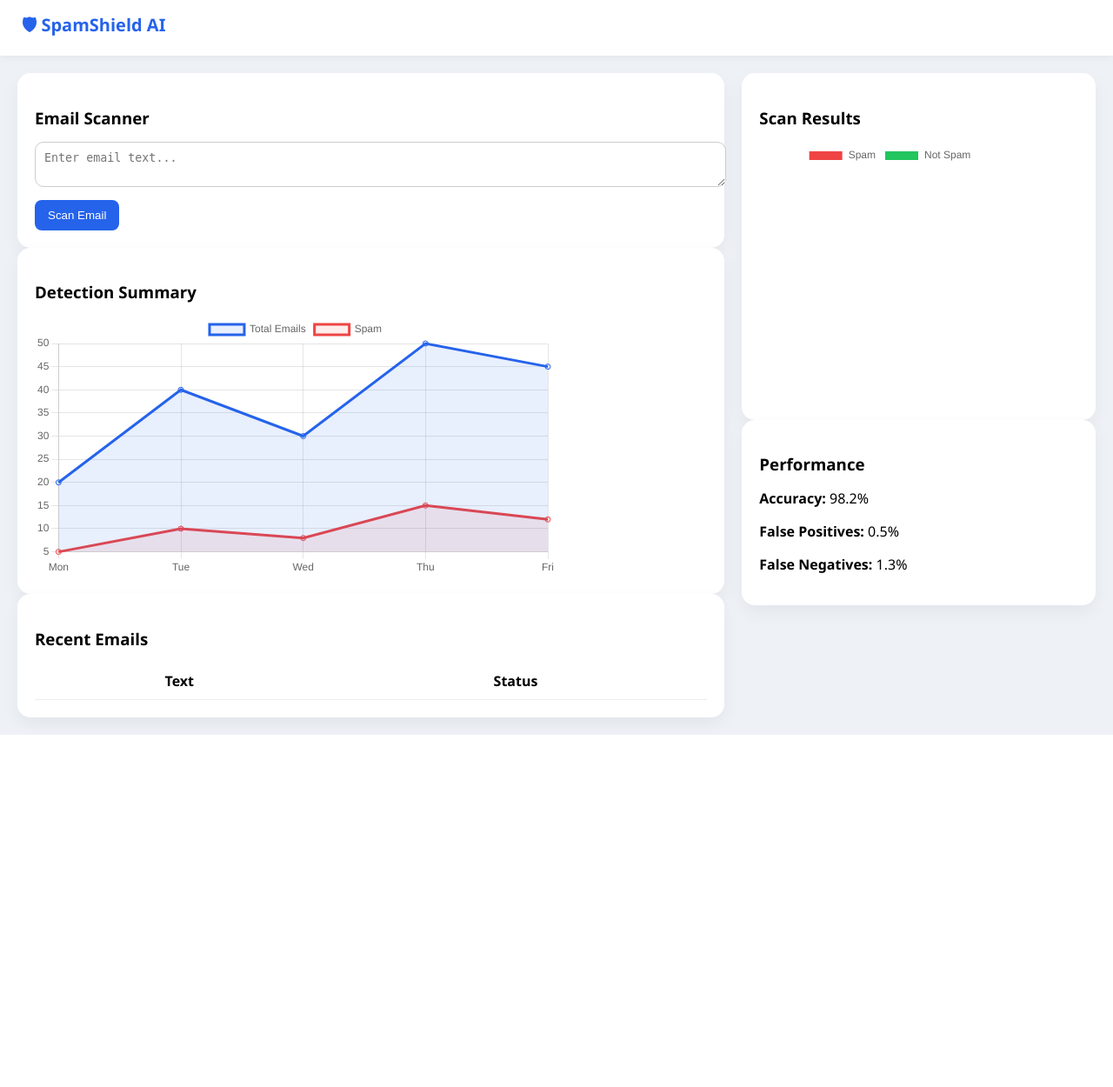
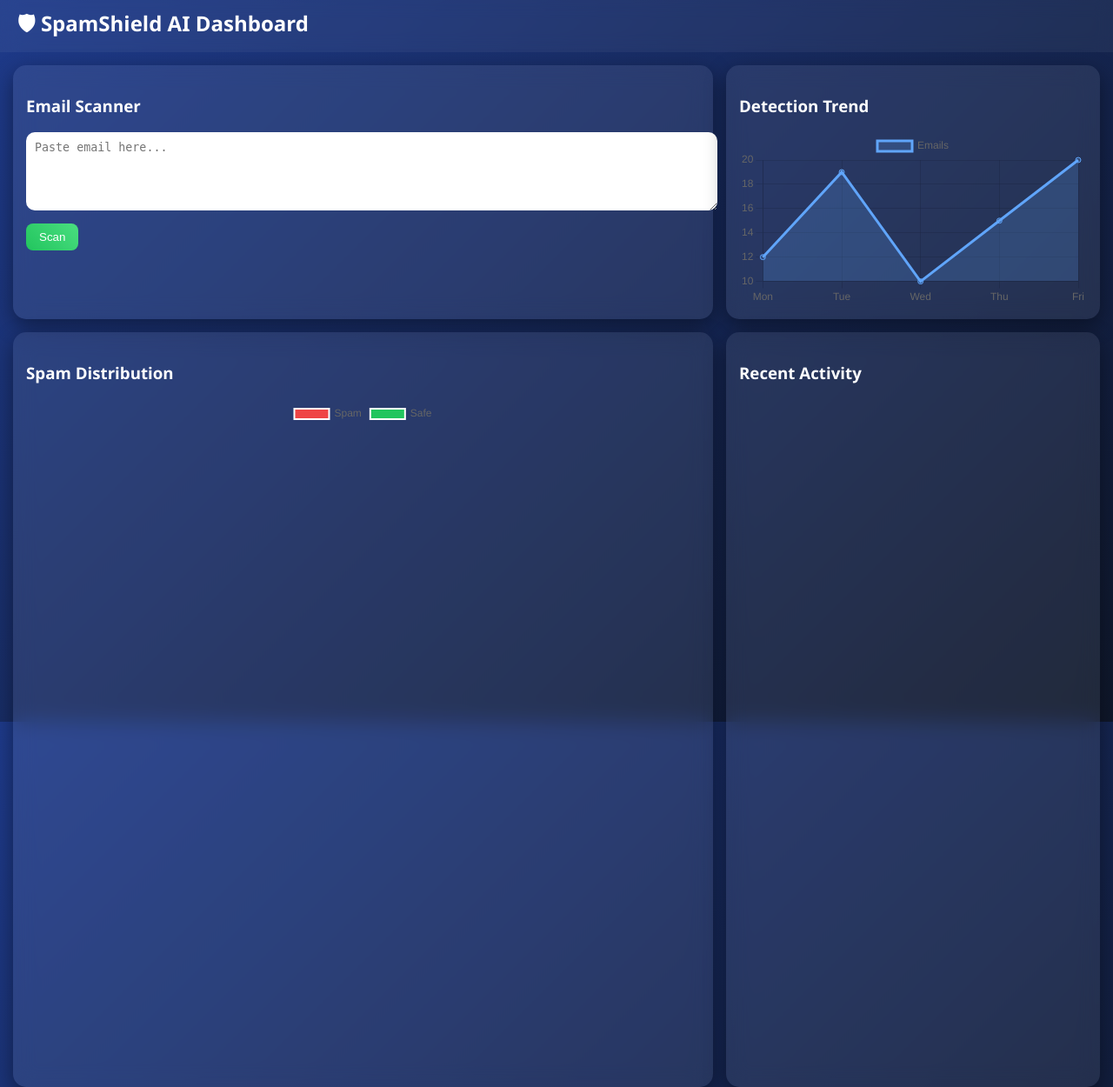
Before and after one commit to Shekhar112006/Email-Spam-detector, a Flask app: page / in a window 1280 px wide. Shown: the whole page at 87% size. Before the commit the page ends 845 px from the top, so only its background shows below. Run offline with Flask 3, Linux system fonts and the light colour scheme; lists and menus that the app fills with data are empty; parts of the project's set-up code (start-up, migrations or seed data) failed here and were passed over.

Commit message:
index.html updates 0.6

```diff
--- a/templates/index.html
+++ b/templates/index.html
@@ -8,188 +8,141 @@
 body {
     margin: 0;
     font-family: 'Segoe UI', sans-serif;
-            background: #eef2f7;
+    background: linear-gradient(135deg, #1e3a8a, #0f172a);
+    color: white;
+    overflow: hidden;
 }
 
 /* NAVBAR */
 .navbar {
+    height: 60px;
     display: flex;
-            justify-content: space-between;
-            padding: 15px 25px;
-            background: white;
-            box-shadow: 0 2px 10px rgba(0,0,0,0.05);
-        }
-
-        .logo {
-            font-weight: bold;
-            font-size: 20px;
-            color: #2563eb;
+    align-items: center;
+    padding: 0 20px;
+    background: rgba(255,255,255,0.05);
+    backdrop-filter: blur(10px);
 }
 
 /* MAIN GRID */
 .container {
     display: grid;
     grid-template-columns: 2fr 1fr;
-            gap: 20px;
-            padding: 20px;
+    grid-template-rows: 1fr 1fr;
+    gap: 15px;
+    padding: 15px;
+    height: calc(100vh - 60px);
 }
 
-        /* CARD STYLE */
+/* CARD */
 .card {
-            background: white;
+    background: rgba(255,255,255,0.08);
+    backdrop-filter: blur(12px);
     border-radius: 15px;
-            padding: 20px;
-            box-shadow: 0 8px 20px rgba(0,0,0,0.05);
+    padding: 15px;
+    box-shadow: 0 8px 25px rgba(0,0,0,0.4);
     transition: 0.3s;
 }
 
 .card:hover {
-            transform: translateY(-5px);
+    transform: scale(1.02);
 }
 
-        h3 {
-            margin-bottom: 15px;
-        }
-
-        /* CHART SIZE */
-        .chart-box {
-            height: 300px;
-        }
-
-        /* FORM */
+/* INPUT */
 textarea {
     width: 100%;
+    height: 70px;
+    border-radius: 10px;
+    border: none;
     padding: 10px;
-            border-radius: 10px;
-            border: 1px solid #ccc;
 }
 
 button {
     margin-top: 10px;
-            padding: 10px 15px;
-            background: #2563eb;
-            color: white;
+    padding: 8px 15px;
     border: none;
     border-radius: 8px;
+    background: linear-gradient(45deg, #22c55e, #4ade80);
+    color: white;
     cursor: pointer;
 }
 
-        button:hover {
-            background: #1d4ed8;
+/* CHART FIX */
+.chart {
+    height: 200px;
 }
 
 /* RESULT COLORS */
-        .spam { color: red; }
-        .ham { color: green; }
+.spam { color: #ef4444; }
+.ham { color: #22c55e; }
 
 /* TABLE */
 table {
     width: 100%;
-            border-collapse: collapse;
-        }
-
-        th, td {
-            padding: 10px;
-            border-bottom: 1px solid #eee;
-        }
-
-        /* BADGES */
-        .badge {
-            padding: 5px 10px;
-            border-radius: 10px;
     font-size: 12px;
 }
 
-        .safe { background: #d1fae5; color: #065f46; }
-        .spam-b { background: #fee2e2; color: #991b1b; }
-
+td {
+    padding: 5px;
+}
 </style>
 </head>
 
 <body>
 
-<!-- NAVBAR -->
 <div class="navbar">
-    <div class="logo">🛡 SpamShield AI</div>
+    <h2>🛡 SpamShield AI Dashboard</h2>
 </div>
 
 <div class="container">
 
-    <!-- LEFT SIDE -->
-    <div>
-
-        <!-- INPUT -->
+<!-- LEFT TOP -->
 <div class="card">
     <h3>Email Scanner</h3>
 
     <form method="POST">
-                <textarea name="message" placeholder="Enter email text..."></textarea>
-                <button type="submit">Scan Email</button>
+        <textarea name="message" placeholder="Paste email here..."></textarea>
+        <button type="submit">Scan</button>
     </form>
 
     {% if prediction %}
         <h3 class="{{ 'spam' if prediction=='Spam' else 'ham' }}">
-                    Result: {{ prediction }}
+            {{ prediction }} ({{ prob }}%)
         </h3>
-                <p>Confidence: {{ prob }}%</p>
     {% endif %}
 </div>
 
-        <!-- LINE CHART -->
+<!-- LEFT BOTTOM -->
 <div class="card">
-            <h3>Detection Summary</h3>
-            <div class="chart-box">
-                <canvas id="lineChart"></canvas>
-            </div>
+    <h3>Detection Trend</h3>
+    <canvas id="lineChart" class="chart"></canvas>
 </div>
 
-        <!-- TABLE -->
+<!-- RIGHT TOP -->
 <div class="card">
-            <h3>Recent Emails</h3>
-            <table>
-                <tr>
-                    <th>Text</th>
-                    <th>Status</th>
-                </tr>
-                {% for item in history %}
-                <tr>
-                    <td>{{ item.text }}</td>
-                    <td>
-                        <span class="badge {{ 'spam-b' if item.result=='Spam' else 'safe' }}">
-                            {{ item.result }}
-                        </span>
-                    </td>
-                </tr>
-                {% endfor %}
-            </table>
-        </div>
-
-    </div>
-
-    <!-- RIGHT SIDE -->
-    <div>
-
-        <!-- PIE CHART -->
-        <div class="card">
-            <h3>Scan Results</h3>
+    <h3>Spam Distribution</h3>
 
     <div id="data"
          data-spam="{{ spam_count }}"
          data-ham="{{ ham_count }}">
     </div>
 
-            <div class="chart-box">
-                <canvas id="pieChart"></canvas>
-            </div>
+    <canvas id="pieChart" class="chart"></canvas>
 </div>
 
-        <!-- STATS -->
+<!-- RIGHT BOTTOM -->
 <div class="card">
-            <h3>Performance</h3>
-            <p><b>Accuracy:</b> 98.2%</p>
-            <p><b>False Positives:</b> 0.5%</p>
-            <p><b>False Negatives:</b> 1.3%</p>
-        </div>
+    <h3>Recent Activity</h3>
+
+    <table>
+        {% for item in history %}
+        <tr>
+            <td>{{ item.text[:20] }}...</td>
+            <td class="{{ 'spam' if item.result=='Spam' else 'ham' }}">
+                {{ item.result }}
+            </td>
+        </tr>
+        {% endfor %}
+    </table>
 
 </div>
 
@@ -201,42 +154,30 @@ const dataDiv = document.getElementById("data");
 let spam = parseInt(dataDiv.getAttribute("data-spam")) || 0;
 let ham = parseInt(dataDiv.getAttribute("data-ham")) || 0;
 
-// PIE CHART
+// PIE
 new Chart(document.getElementById("pieChart"), {
-    type: "pie",
+    type: "doughnut",
     data: {
-        labels: ["Spam", "Not Spam"],
+        labels: ["Spam", "Safe"],
         datasets: [{
             data: [spam, ham],
-            backgroundColor: [
-                "#ef4444",   // red
-                "#22c55e"    // green
-            ]
+            backgroundColor: ["#ef4444", "#22c55e"]
         }]
     }
 });
 
-// LINE CHART (dummy trend)
+// LINE
 new Chart(document.getElementById("lineChart"), {
     type: "line",
     data: {
-        labels: ["Mon", "Tue", "Wed", "Thu", "Fri"],
-        datasets: [
-            {
-                label: "Total Emails",
-                data: [20, 40, 30, 50, 45],
-                borderColor: "#2563eb",
-                backgroundColor: "rgba(37,99,235,0.1)",
+        labels: ["Mon","Tue","Wed","Thu","Fri"],
+        datasets: [{
+            label: "Emails",
+            data: [12, 19, 10, 15, 20],
+            borderColor: "#60a5fa",
+            backgroundColor: "rgba(96,165,250,0.2)",
             fill: true
-            },
-            {
-                label: "Spam",
-                data: [5, 10, 8, 15, 12],
-                borderColor: "#ef4444",
-                backgroundColor: "rgba(239,68,68,0.1)",
-                fill: true
-            }
-        ]
+        }]
     }
 });
 </script>
```
Lines whose indentation alone changed are shown as unchanged.
